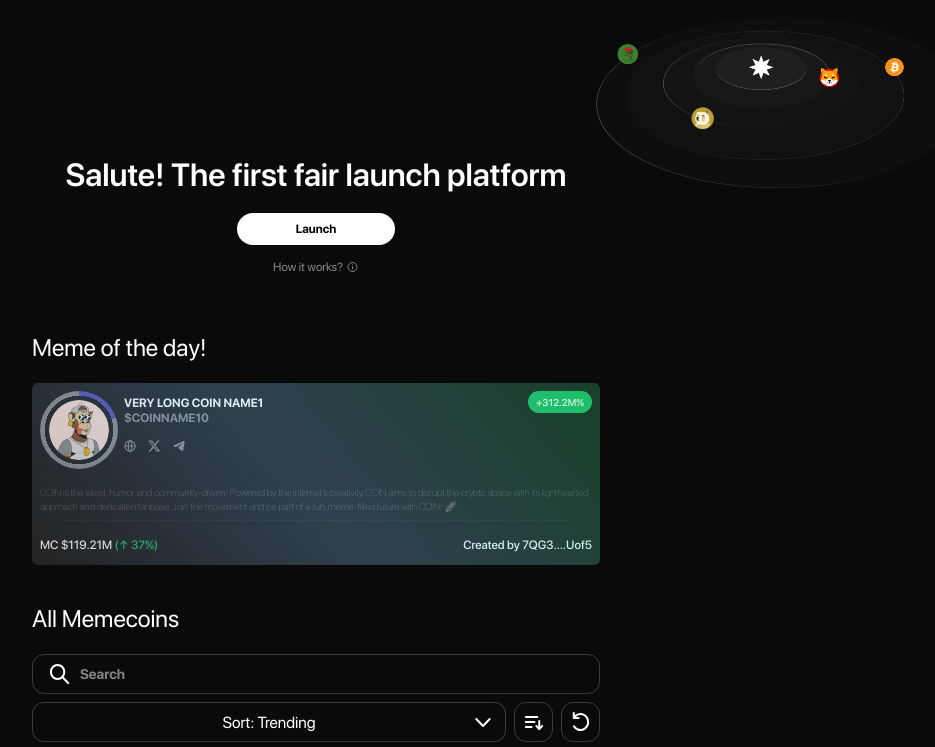
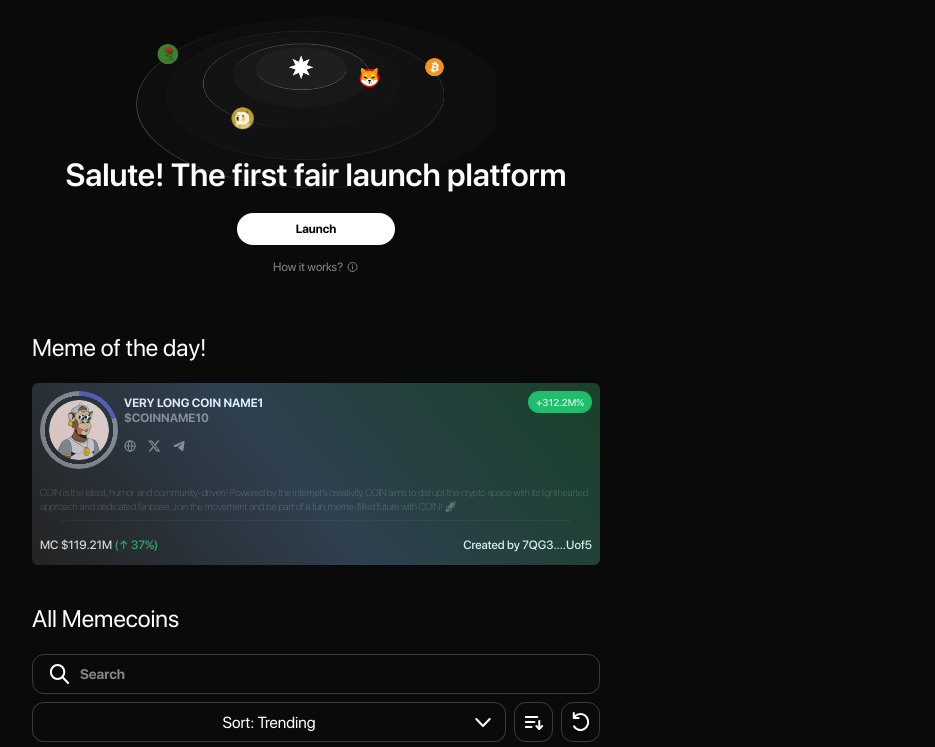
Before and after one commit to NikitaNevsky/salute, a plain HTML site: page index.html in a window 1280 px wide. Shown: the part 53-800 px from the top of the page, without its empty margins (324-1259 px from the left). Drawn offline with nearby package versions, Linux system fonts and the light colour scheme.

Commit message:
Update Css

```diff
--- a/css/style.css
+++ b/css/style.css
@@ -543,7 +543,7 @@ main {
 .offer {
   padding-top: 140px;
   padding-bottom: 24px;
-  background: url('../img/images/main.png') no-repeat top right;
+  background: url('../img/images/main.png') no-repeat top center;
   background-size: 360px 175px;
 }
 
```
